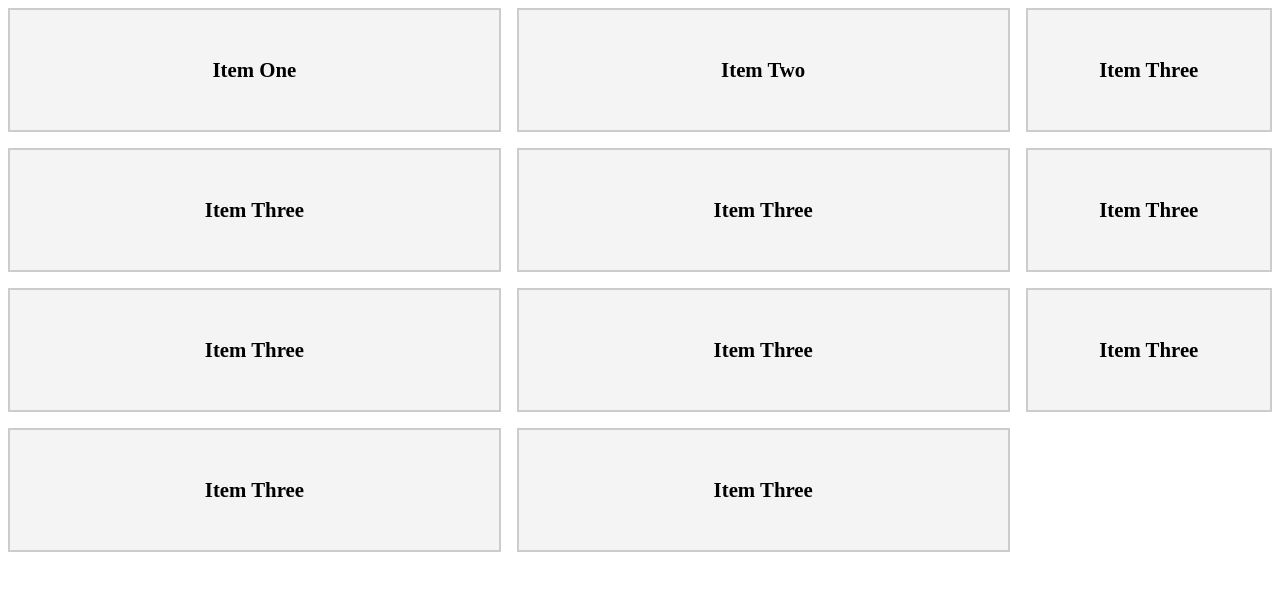
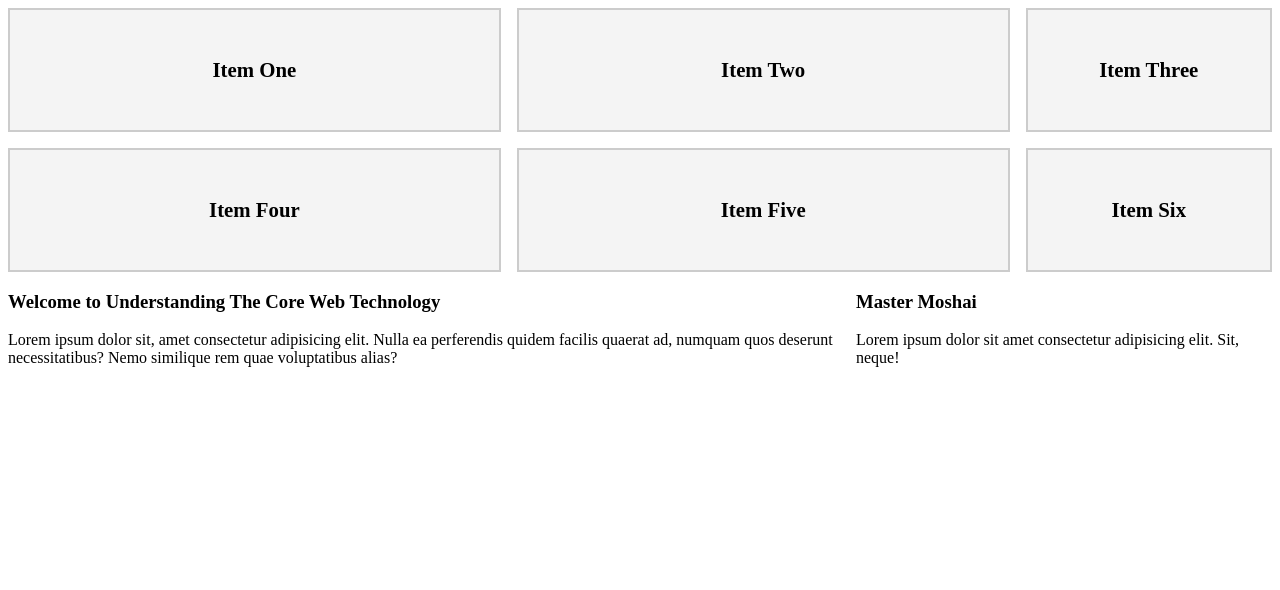
Before and after one commit to webmaaster/css-grids, a plain HTML site: page index.html in a window 1280 px wide. Drawn offline with Linux system fonts and the light colour scheme.

Commit message:
Add grid rows

```diff
--- a/index.html
+++ b/index.html
@@ -26,6 +26,13 @@
             font-weight: bold;
             text-align: center;
         }
+
+        main {
+            display: grid;
+            grid-template-columns: 2fr 1fr;
+            grid-gap: 1rem;
+
+        }
     </style>
 </head>
 <body>
@@ -33,15 +40,25 @@
         <div class="item">Item One</div>
         <div class="item">Item Two</div>
         <div class="item">Item Three</div>
-        <div class="item">Item Three</div>
-        <div class="item">Item Three</div>
-        <div class="item">Item Three</div>
-        <div class="item">Item Three</div>
-        <div class="item">Item Three</div>
-        <div class="item">Item Three</div>
-        <div class="item">Item Three</div>
-        <div class="item">Item Three</div>
+        <div class="item">Item Four</div>
+        <div class="item">Item Five</div>
+        <div class="item">Item Six</div>
 
     </div>
+
+    <main>
+        <section>
+            <h3>Welcome to Understanding The Core Web Technology</h3>
+            <p>Lorem ipsum dolor sit, amet consectetur adipisicing elit. Nulla ea perferendis quidem facilis quaerat ad, numquam quos deserunt necessitatibus? Nemo similique rem quae voluptatibus alias?</p>
+
+        </section>
+        <aside>
+            <h3>Master Moshai</h3>
+            <p>Lorem ipsum dolor sit amet consectetur adipisicing elit. Sit, neque!</p>
+
+        </aside>
+
+
+    </main>
 </body>
 </html>
```
Also changed, not shown: 01_grid_rows.html (added, +42 -0 lines).
